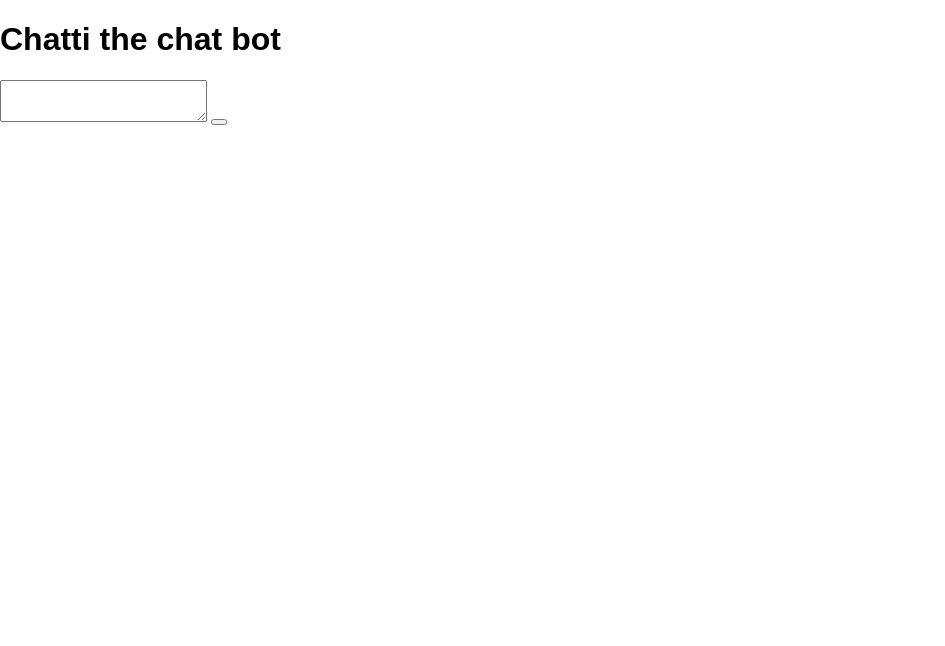
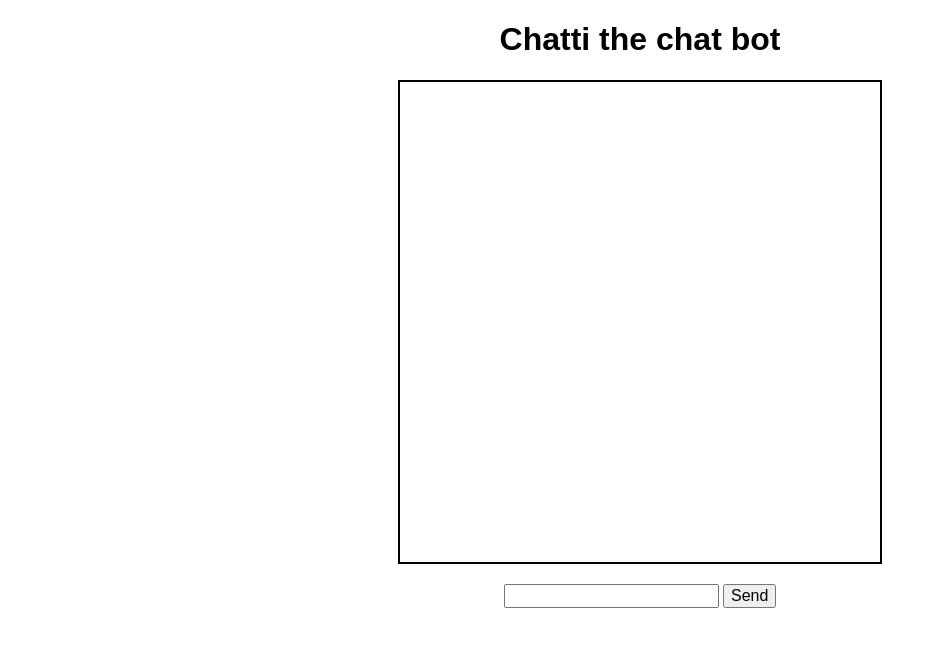
Before and after one commit to b-r-broge/TIY-chatti-chatbot, a plain HTML site: page index.html in a window 1280 px wide. Shown: the whole page, without its empty margins (0-945 px from the left). Drawn offline with nearby package versions, Linux system fonts and the light colour scheme.

Commit message:
wireframe css, starting functionality

```diff
--- a/css/styles.css
+++ b/css/styles.css
@@ -0,0 +1,18 @@
+h1 {
+  text-align: center;
+}
+
+.message-area {
+  height: 60vh;
+  width: 480px;
+  overflow: scroll;
+  display: flex;
+  flex-direction: column-reverse;
+  border: 2px solid black;
+  margin: 20px auto;
+}
+
+.text-entry {
+  margin: 0 auto;
+  text-align: center;
+}
--- a/index.html
+++ b/index.html
@@ -11,15 +11,19 @@
       <h1>Chatti the chat bot</h1>
     </header>
     <section class="chat-box">
-      <div class="message-area"> </div>
-      <div class="text-entry">
-        <textarea name="name" class="input-box" value=""></textarea>
-        <button type="button" name="submit"></button>
+      <div class="message-area">
+        <template class="message" v-for='note of chatLog'>
+
+        </template>
       </div>
+      <form class="text-entry" action="index.html" method="post">
+        <input type="text" v-model="user-message" name="name" class="input-box" value="">
+        <button type="submit" name="submit">Send</button>
+      </form>
     </section>
-
     <footer>
     </footer>
+    <script src="https://unpkg.com/vue" charset="utf-8"></script>
     <script src="js/translate.js" charset="utf-8"></script>
     <script src="js/weather.js" charset="utf-8"></script>
     <script src="js/whatis.js" charset="utf-8"></script>
--- a/js/main.js
+++ b/js/main.js
@@ -0,0 +1,13 @@
+// work on things in vue
+
+let chatFunction = new Vue({
+  el: '.chat-box',
+  data: {
+    user-message = ""
+    // chatLog is a list of objects, with keys txt and isBot
+    chatLog = []
+  },
+  methods: {
+
+  }
+}
```
